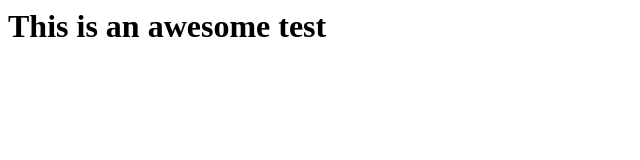
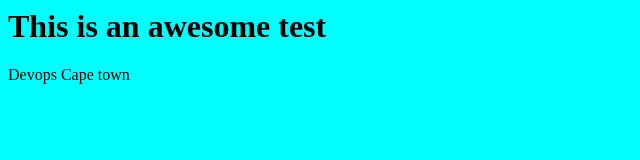
Before and after one commit to drubin/jenkins-terraform-demo, a plain HTML site: page index.html in a window 1280 px wide. Shown: the whole page, without its empty margins (0-640 px from the left). Drawn offline with Linux system fonts and the light colour scheme.

Commit message:
Lets make the website better

```diff
--- a/index.html
+++ b/index.html
@@ -1,5 +1,8 @@
 <html>
-	<body">
+	<body style="width: 100%; height: 100%; background-color: #00FFFF;">
 		<h1>This is an awesome test</h1>
+		<div>
+			Devops Cape town
+		</div>
 	</body>
 </html>
```
